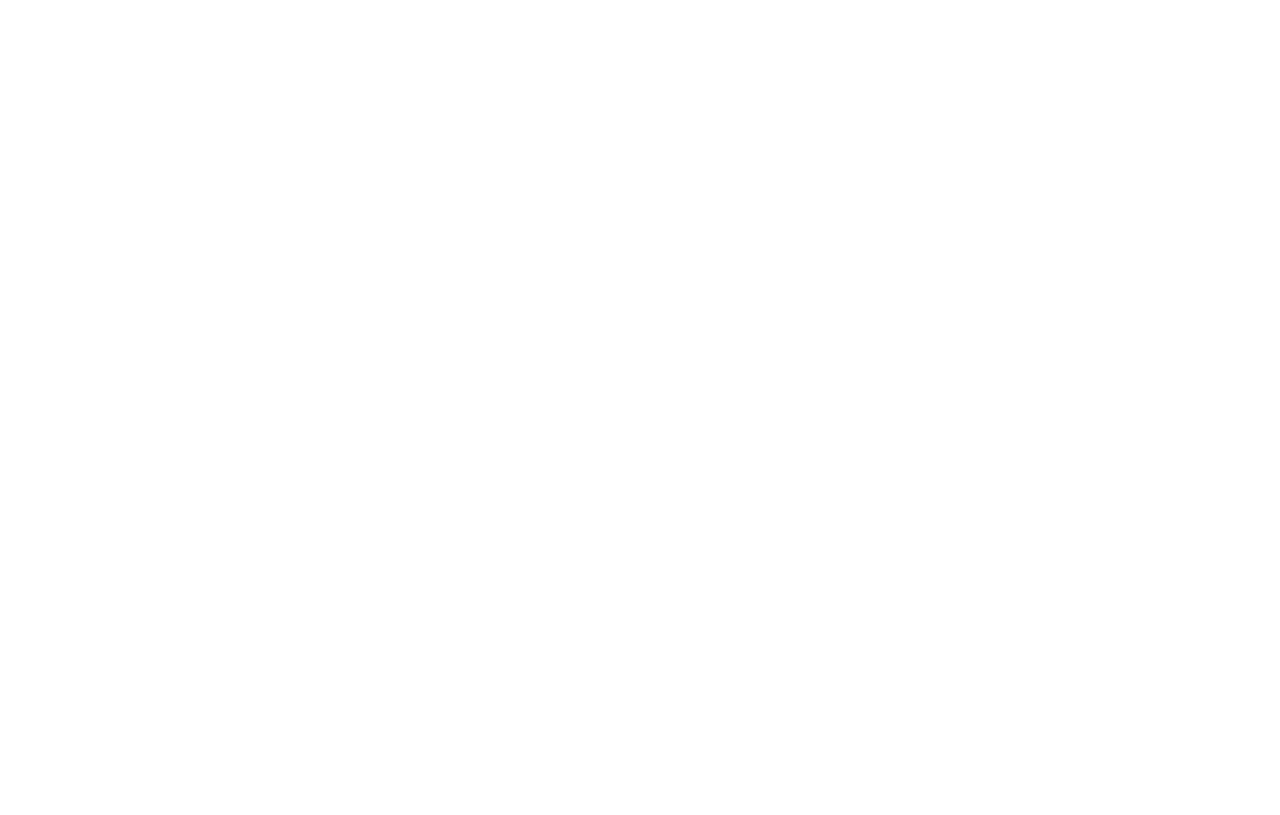
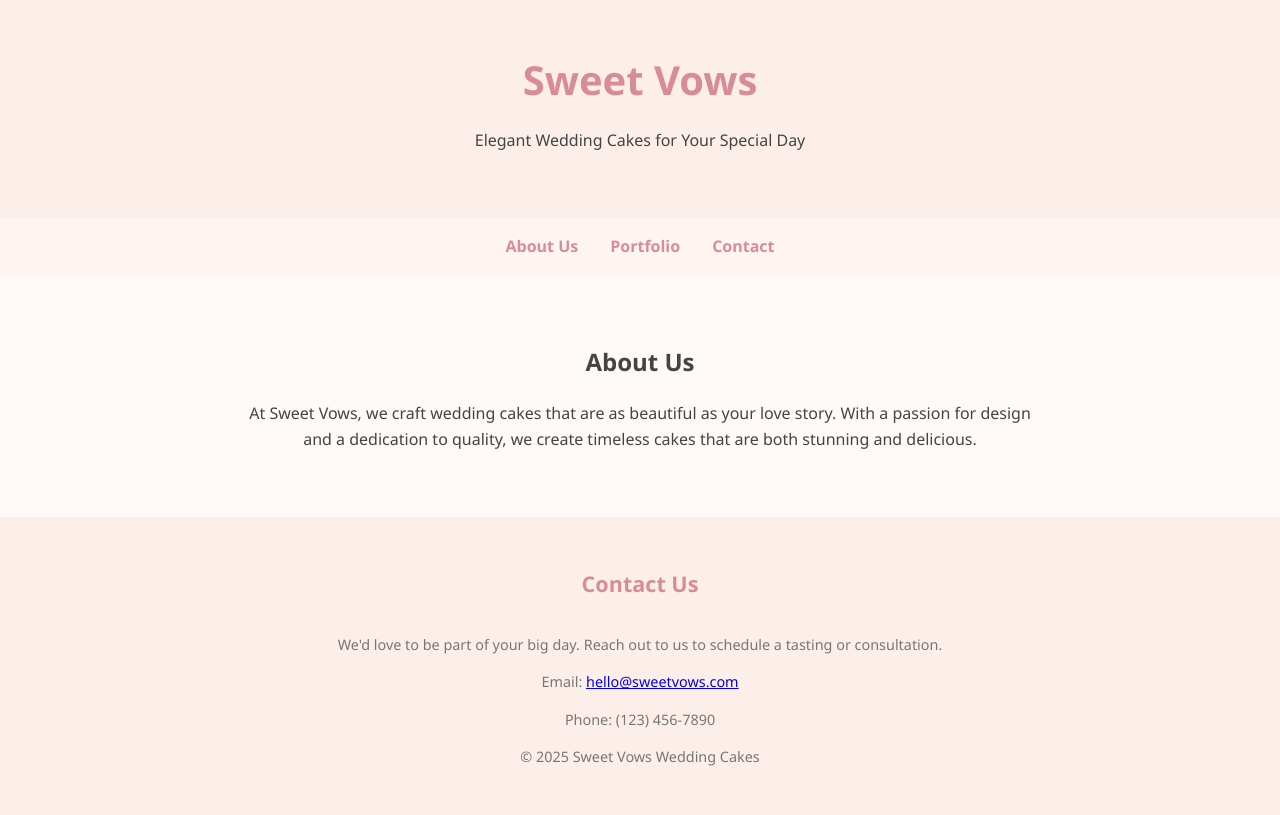
Before and after one commit to lmikkelc5/cakes, a plain HTML site: page index.html in a window 1280 px wide. Drawn offline with Linux system fonts and the light colour scheme.

Commit message:
basic html addition

```diff
--- a/index.html
+++ b/index.html
@@ -1,11 +1,91 @@
 <!DOCTYPE html>
 <html lang="en">
 <head>
-    <meta charset="UTF-8">
-    <meta name="viewport" content="width=device-width, initial-scale=1.0">
-    <title>Document</title>
+  <meta charset="UTF-8">
+  <meta name="viewport" content="width=device-width, initial-scale=1.0">
+  <title>Sweet Vows - Wedding Cakes</title>
+  <style>
+    body {
+      margin: 0;
+      font-family: 'Segoe UI', sans-serif;
+      background-color: #fffaf7;
+      color: #444;
+      line-height: 1.6;
+    }
+
+    header {
+      background-color: #fcefe9;
+      text-align: center;
+      padding: 3rem 1rem;
+      box-shadow: 0 2px 5px rgba(0,0,0,0.1);
+    }
+
+    header h1 {
+      margin: 0;
+      font-size: 2.5rem;
+      color: #d88c9a;
+    }
+
+    nav {
+      display: flex;
+      justify-content: center;
+      background: #fff5f0;
+      padding: 1rem;
+      gap: 2rem;
+    }
+
+    nav a {
+      text-decoration: none;
+      color: #d88c9a;
+      font-weight: bold;
+    }
+
+    section {
+      padding: 3rem 1rem;
+      max-width: 800px;
+      margin: auto;
+    }
+
+    .about {
+      text-align: center;
+    }
+
+    footer {
+      background-color: #fcefe9;
+      text-align: center;
+      padding: 2rem 1rem;
+      font-size: 0.9rem;
+      color: #777;
+    }
+
+    .contact {
+      margin-top: 2rem;
+    }
+  </style>
 </head>
 <body>
+  <header>
+    <h1>Sweet Vows</h1>
+    <p>Elegant Wedding Cakes for Your Special Day</p>
+  </header>
 
+  <nav>
+    <a href="#about">About Us</a>
+    <a href="pages/portfolio.html">Portfolio</a>
+    <a href="#contact">Contact</a>
+  </nav>
+
+  <section id="about" class="about">
+    <h2>About Us</h2>
+    <p>At Sweet Vows, we craft wedding cakes that are as beautiful as your love story. With a passion for design and a dedication to quality, we create timeless cakes that are both stunning and delicious.</p>
+  </section>
+
+  <footer id="contact">
+    <h2 style="color:#d88c9a">Contact Us</h2>
+    <p class="contact">We'd love to be part of your big day. Reach out to us to schedule a tasting or consultation.</p>
+    <p>Email: <a href="mailto:hello@sweetvows.com">hello@sweetvows.com</a></p>
+    <p>Phone: (123) 456-7890</p>
+    <p>&copy; 2025 Sweet Vows Wedding Cakes</p>
+  </footer>
 </body>
 </html>
```
Also changed, not shown: pages/portfolio.html (added, +88 -0 lines).
